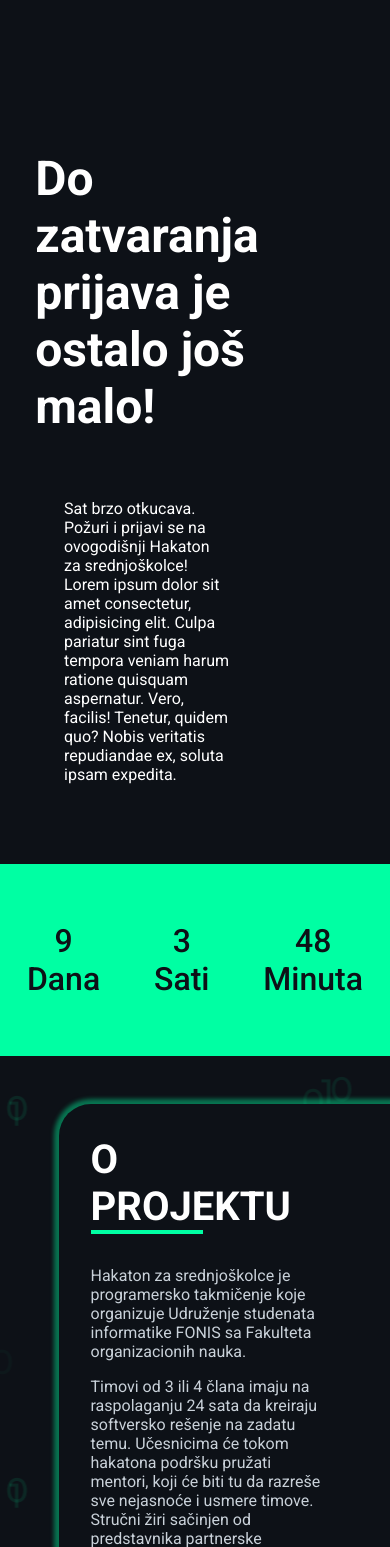
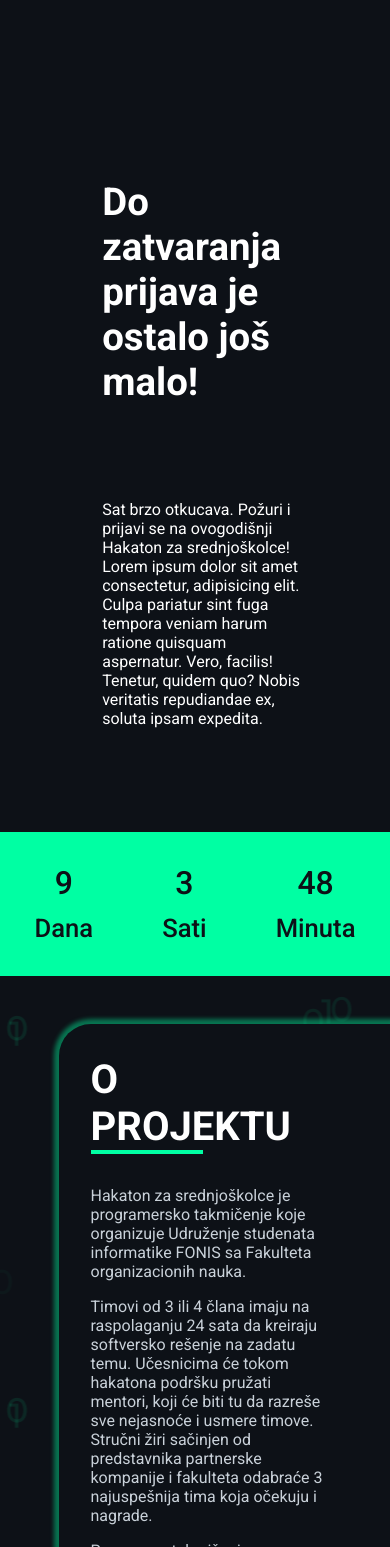
Before and after one commit to StefanJo3107/HZS-4.0-Site, a React (Create React App) app: page / in a window 390 px wide. Shown: the part 1021-2568 px from the top of the page. Built offline with nearby package versions, Linux system fonts and the light colour scheme.

Commit message:
Ispravljane neke sitnice na sajtu

```diff
--- a/src/Components/Agenda/AgendaItem.scss
+++ b/src/Components/Agenda/AgendaItem.scss
@@ -35,7 +35,7 @@
   }
 
   .item-date {
-    font-size: 0.95rem;
+    font-size: 1.05rem;
     color: $dugme_tamna;
   }
 
--- a/src/Components/Footer/Footer.scss
+++ b/src/Components/Footer/Footer.scss
@@ -27,9 +27,8 @@
 
     .hzs-strelica {
       width: 5rem;
-            filter: drop-shadow(0px 0px 0 #00ffa3)
-                drop-shadow(0px 0px 0 #00ffa3) drop-shadow(0px 0px 0 #00ffa3)
-                drop-shadow(0px 0px 0 #00ffa3);
+      filter: drop-shadow(0px 0px 0 #00ffa3) drop-shadow(0px 0px 0 #00ffa3)
+        drop-shadow(0px 0px 0 #00ffa3) drop-shadow(0px 0px 0 #00ffa3);
     }
 
     .hzs-sporedni-logo {
@@ -39,6 +38,28 @@
   }
 
   .footer-info {
+    .fonis-social-media {
+      margin-top: 1rem;
+      width: 50%;
+      @include box-center(row, space-between);
+      a {
+        color: #b7b9bb;
+      }
+      svg {
+        transition: color ease-in 0.25s;
+      }
+      svg:hover {
+        color: #00ffa3;
+      }
+    }
+    .link-fonis {
+      transition: color ease-in 0.25s;
+    }
+
+    .link-fonis:hover {
+      color: #00ffa3;
+    }
+
     .footer-naslov {
       font-size: 1.5rem;
       color: white;
--- a/src/Components/Iskustva/Iskustva.jsx
+++ b/src/Components/Iskustva/Iskustva.jsx
@@ -12,12 +12,14 @@ const Iskustva = (props) => {
         "Prvi put smo se susreli sa pravim izazovom i pravom konkurencijom. Naučili smo da radimo kao tim i udružimo snage do željenih rezultata. Drago mi je što sam bio deo ovog takmičenja i svakako me očekujte sledeće godine!",
       autorIme: "Stefan Milanović",
       slika: StefanM,
+      autorSkola: "ETŠ Nikola Tesla, Kraljevo",
     },
     {
       iskustvoTekst:
         "Takmičenje nije bilo onakvo kakvim sam ga očekivao, jer je zahtevalo posedovanje i drugih veština osim programiranja. Shvatio sam kako je zapravo biti programer i raditi u timu. Morao sam da se oslonim na nekog drugog i da verujem da će uraditi svoj deo posla kako treba.",
       autorIme: "Miljan Jokić",
       slika: Miljan,
+      autorSkola: "Računarska gimnazija Smart, Novi Sad",
     },
   ];
 
@@ -27,12 +29,14 @@ const Iskustva = (props) => {
         "Prvi put smo se susreli sa pravim izazovom i pravom konkurencijom. Naučili smo da radimo kao tim i udružimo snage do željenih rezultata. Drago mi je što sam bio deo ovog takmičenja i svakako me očekujte sledeće godine!",
       autorIme: "Stefan Milanović",
       slika: StefanM,
+      autorSkola: "Računarska gimnazija Smart, Novi Sad",
     },
     {
       iskustvoTekst:
         "Takmičenje nije bilo onakvo kakvim sam ga očekivao, jer je zahtevalo posedovanje i drugih veština osim programiranja. Shvatio sam kako je zapravo biti programer i raditi u timu. Morao sam da se oslonim na nekog drugog i da verujem da će uraditi svoj deo posla kako treba.",
       autorIme: "Miljan Jokić",
       slika: Miljan,
+      autorSkola: "Računarska gimnazija Smart, Novi Sad",
     },
   ];
 
@@ -49,6 +53,7 @@ const Iskustva = (props) => {
               iskustvoTekst={iskustvo.iskustvoTekst}
               autorIme={iskustvo.autorIme}
               slika={iskustvo.slika}
+              autorSkola={iskustvo.autorSkola}
             />
           ))}
         </div>
@@ -64,6 +69,7 @@ const Iskustva = (props) => {
               iskustvoTekst={iskustvo.iskustvoTekst}
               autorIme={iskustvo.autorIme}
               slika={iskustvo.slika}
+              autorSkola={iskustvo.autorSkola}
             />
           ))}
         </div>
--- a/src/Components/Iskustva/Iskustvo.jsx
+++ b/src/Components/Iskustva/Iskustvo.jsx
@@ -14,9 +14,14 @@ const Iskustvo = (props) => {
           <p>{props.iskustvoTekst}</p>
         </div>
         <div className="iskustvo-footer">
-                    <img src={props.slika} className="iskustvo-slika" />
+          <img
+            src={props.slika}
+            className="iskustvo-slika"
+            alt={props.autorIme}
+          />
           <div className="iskustvo-autor">
             <p>{props.autorIme}</p>
+            <p>{props.autorSkola}</p>
           </div>
         </div>
       </div>
--- a/src/Components/Iskustva/Iskustvo.scss
+++ b/src/Components/Iskustva/Iskustvo.scss
@@ -35,6 +35,12 @@
       font-size: 1rem;
       color: #767676;
       padding: 1rem 0;
+      p:first-child {
+        margin-bottom: 0.5rem;
+      }
+      p:last-child {
+        font-size: 0.8rem;
+      }
     }
   }
 }
--- a/src/Components/Radionice/Radionice.scss
+++ b/src/Components/Radionice/Radionice.scss
@@ -34,6 +34,10 @@
       &.line-7 {
         margin-left: 4.5rem;
       }
+      &.line-9 {
+        border-bottom-right-radius: 0.4rem;
+        border-bottom-left-radius: 0.4rem;
+      }
     }
     .line-h {
       width: 5rem;
@@ -48,8 +52,7 @@
       border-top-right-radius: 0.4rem;
     }
     .line-2,
-        .line-6,
-        .line-10 {
+    .line-6 {
       border-bottom-left-radius: 0.4rem;
       border-top-right-radius: 0.4rem;
     }
@@ -57,9 +60,6 @@
     .line-8 {
       border-bottom-right-radius: 0.4rem;
       border-top-left-radius: 0.4rem;
-        }
-        .line-10 {
-            border-bottom-right-radius: 0.4rem;
     }
   }
 
--- a/src/Components/Timer/Clock.scss
+++ b/src/Components/Timer/Clock.scss
@@ -1,19 +1,23 @@
-@import '../../global.scss';
+@import "../../global.scss";
 
 .clock-wrapper {
   background-color: #00ffa3;
   color: #0d1117;
   @include box-center(row, space-around);
-  min-height: 12rem;
+  min-height: 9rem;
   border-radius: 0 2rem 2rem 0;
   width: 70%;
   margin-top: 3rem;
-  font-family: 'Roboto';
+  font-family: "Roboto";
   font-weight: 500;
   font-size: 3rem;
-
+  margin-top: 4.5rem;
   .clock-element {
     @include box-center(column, center);
+    p:last-child {
+      margin-top: 0.7rem;
+      font-size: 1.6rem;
+    }
   }
 }
 
--- a/src/Components/Timer/Timer.scss
+++ b/src/Components/Timer/Timer.scss
@@ -1,6 +1,6 @@
-@import '../../global.scss';
+@import "../../global.scss";
 @mixin text-style($size: 2rem, $weight: 400) {
-  font-family: 'Roboto';
+  font-family: "Roboto";
   color: #ffffff;
   font-size: $size;
   font-weight: $weight;
@@ -8,19 +8,31 @@
 
 .timer {
   background-color: $pozadina_tamna;
-  min-height: 70vh;
-  // @include box-center(column, space-around);
+  min-height: 100vh;
   align-items: left;
-
   .timer-wrapper {
+    margin-top: 2rem;
+    width: 80%;
+    margin-left: 12vw;
+    @include box-center(column, center);
+    align-items: flex-start;
     .timer-naslov {
       @include text-style(3rem, 700);
-      padding: 2rem 10rem 2rem 4rem;
+      width: 85%;
+      margin-top: 1.8rem;
+      font-size: 2.4rem;
     }
     .timer-podnaslov {
+      margin-top: 2rem;
       @include text-style(1rem, 400);
-      padding: 2rem 10rem 2rem 4rem;
+      width: 85%;
     }
+  }
+}
+
+@media only screen and (max-width: 1150px) {
+  .timer-wrapper {
+    align-items: center !important;
   }
 }
 
@@ -29,6 +41,10 @@
     @include box-center(column, center);
     .timer-naslov {
       @include text-style(1rem, 400);
+      padding: 2rem !important;
+    }
+    .timer-podnaslov {
+      padding: 2rem !important;
     }
   }
 }
```
Also changed, not shown: src/Components/Footer/Footer.jsx (+32 -17 lines), src/Components/Agenda/Agenda.jsx (indentation only), 1 other file (tests, documents, lock files or other folders). Lines whose indentation alone changed are shown as unchanged.
